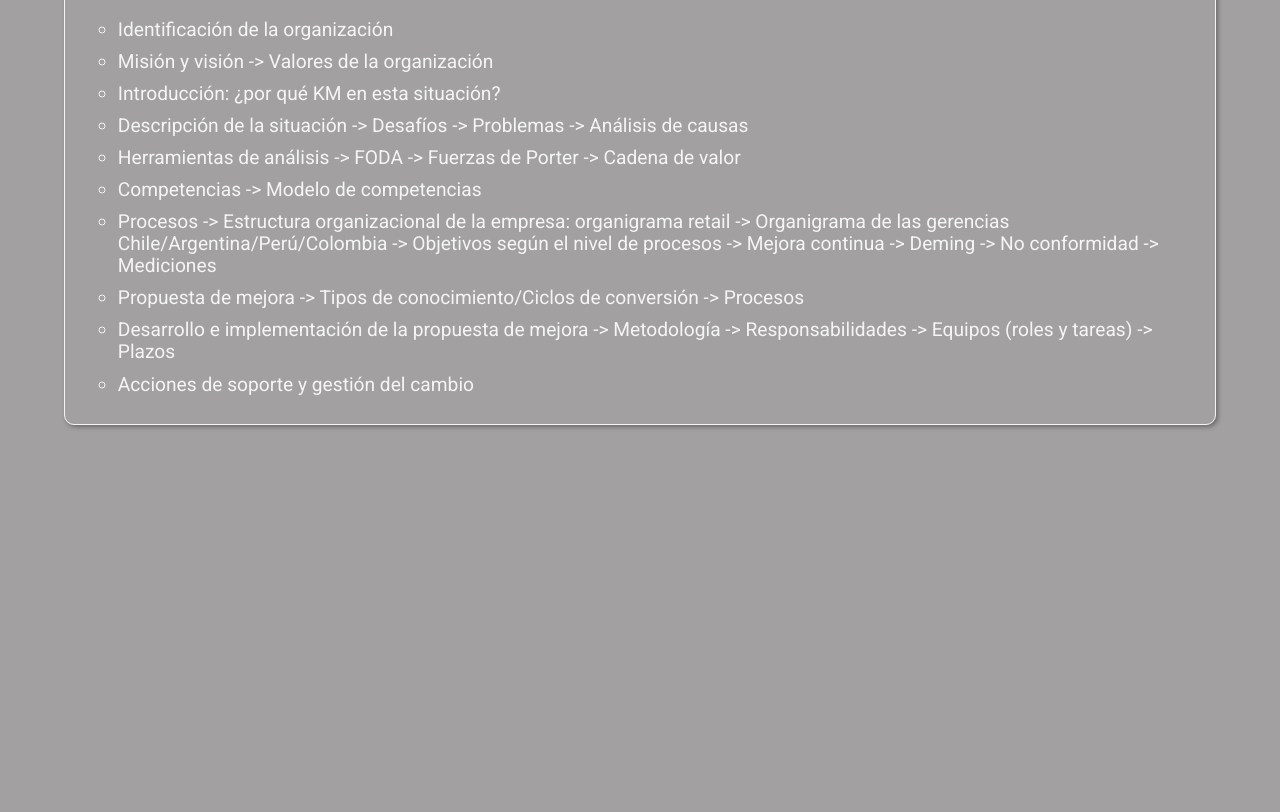
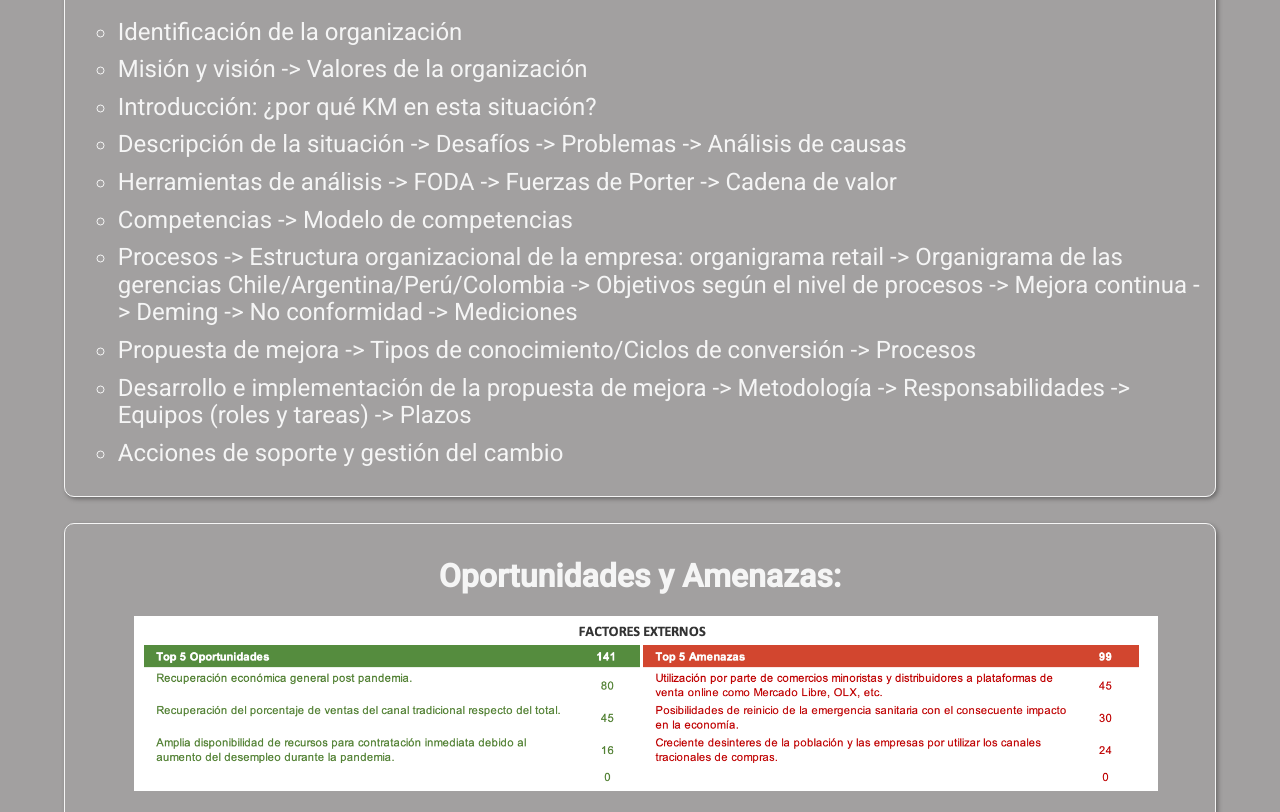
Before and after one commit to kiaruh/analisisdelainformacion2021, a website: page views/presentacion.html in a window 1280 px wide. Shown: the part 288-1100 px from the top of the page. Before the commit the page ends 800 px from the top, so only its background shows below. Drawn offline with Linux system fonts and the light colour scheme.

Commit message:
imagenes

```diff
--- a/public/css/styles.css
+++ b/public/css/styles.css
@@ -68,7 +68,8 @@ p {
     width: 84vw;
 }
 .indicetp li{
-    font-size: 1.2rem;
+
+    font-size: 1.5rem;
     list-style:circle;
     margin-top: 10px;
     margin-bottom: 10px;
@@ -84,6 +85,12 @@ h1{
 .textointro {
     font-size: 1.5rem;
 }
+.imgpresentacion {
+    margin-left: 5%;
+    margin-right: 5%;
+    width: 80vw;
+}
+
 
 @keyframes fadeInUp {
     to {
--- a/views/presentacion.html
+++ b/views/presentacion.html
@@ -62,6 +62,16 @@
     </ul>
 
        </div>
+       <div class="maincont main2">
+           <h1>Oportunidades y Amenazas:</h1>
+           <img class="imgpresentacion" src="/images/foda1.png" alt="">
+           <h1>FODA cruzado: </h1>
+           <img class="imgpresentacion" src="/images/foda2.png" alt="">
+           <h1>Resumen: </h1>
+           <img class="imgpresentacion" src="/images/foda3.png" alt="">
+
+
+       </div>
 
    </main>
 
```
Also changed, not shown: public/images/foda1.png (added), public/images/foda2.png (added), public/images/foda3.png (added).
